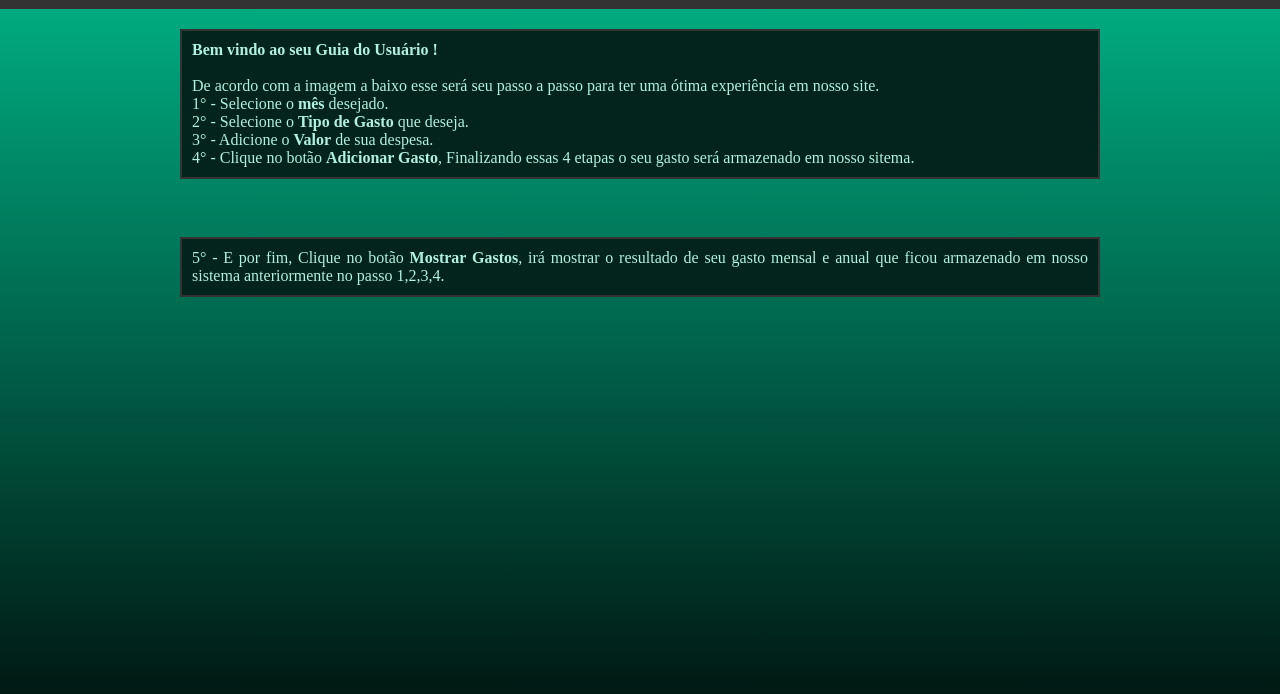
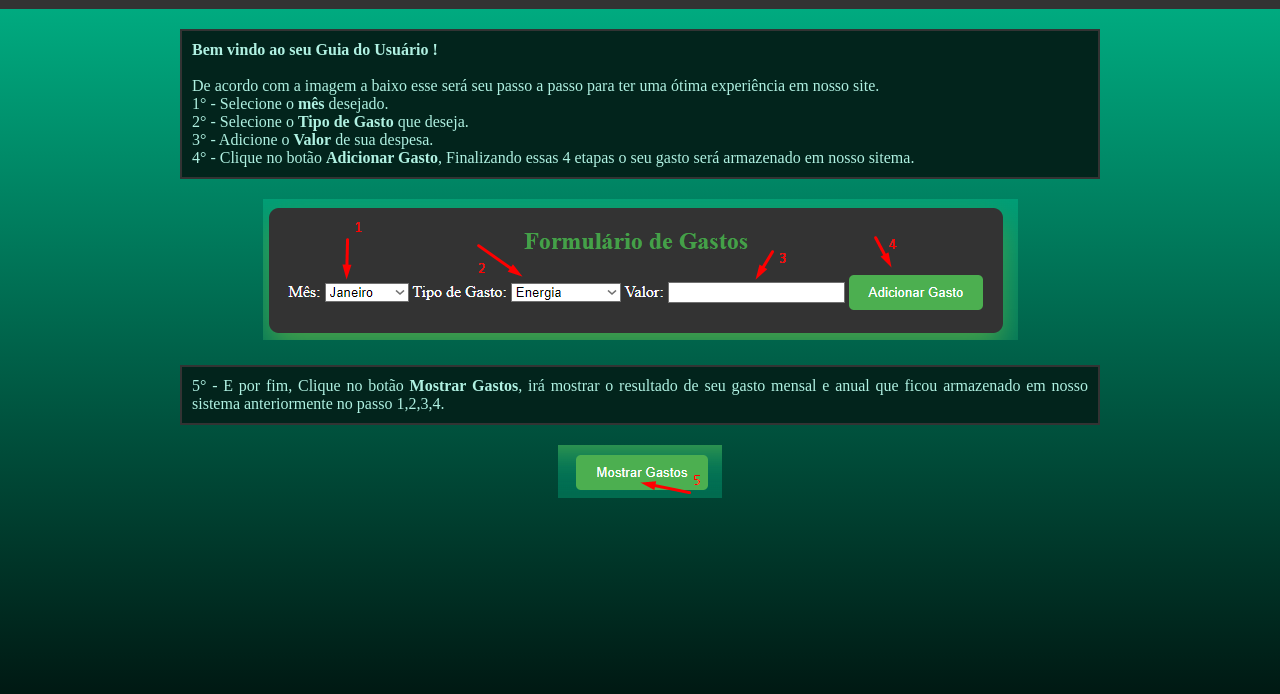
Before and after one commit to RodrigoConstantin0/Controle-de-Gastos-equipe-2, a plain HTML site: page src/guiadousuario.html in a window 1280 px wide. Shown: the part 88-782 px from the top of the page. Drawn offline with Linux system fonts and the light colour scheme.

Commit message:
img guiadousuario fixed

```diff
--- a/src/guiadousuario.html
+++ b/src/guiadousuario.html
@@ -26,10 +26,10 @@
           4° - Clique no botão <strong>Adicionar Gasto</strong>, Finalizando essas 4 etapas o seu gasto será armazenado
           em nosso sitema.
         </p>
-        <img src="imagem1.png" alt="">
+        <img src="/assets/imagem1.png" alt="">
         <p>5° - E por fim, Clique no botão <strong>Mostrar Gastos</strong>, irá mostrar o resultado de seu gasto mensal e anual
         que ficou armazenado em nosso sistema anteriormente no passo 1,2,3,4.</p>
-        <img src="imagem2.png" alt="">
+        <img src="/assets/imagem2.png" alt="">
       </nav>
 </body>
 </html>
```
